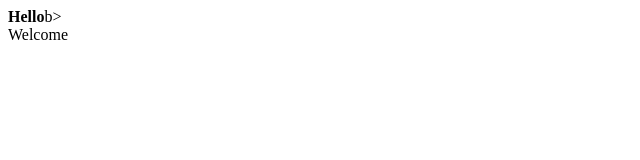
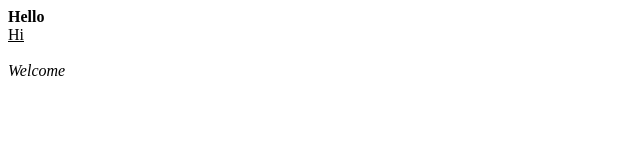
Before and after one commit to iamneo-production/ceedddfadaeccdffeecabfeedab, a website: page public/index.html in a window 1280 px wide. Shown: the whole page, without its empty margins (0-640 px from the left). Drawn offline with Linux system fonts and the light colour scheme.

Commit message:
Backup Commit

```diff
--- a/public/index.html
+++ b/public/index.html
@@ -1,5 +1,5 @@
 <html>
     <body>
-        <p><b>Hello</b>b></b> <br><u></u>Welcome</p</p>
+        <p><b>Hello</b> <br><u>Hi</u></br> <br> <i>Welcome</i> </b> <b></b>
     </body>
 </html>
```
